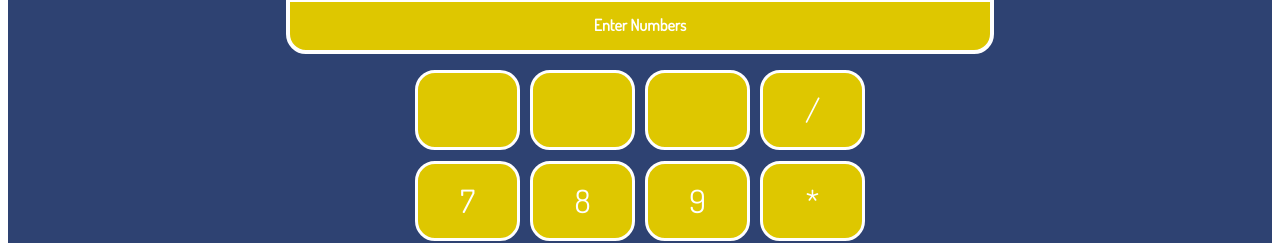
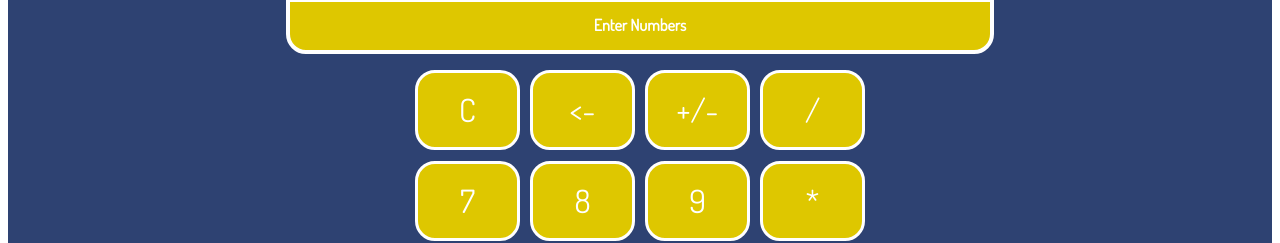
Before and after one commit to pekac45/react-calculator, a React (Create React App) app: page / in a window 1280 px wide. Shown: the part 263-506 px from the top of the page. Built offline with nearby package versions, Linux system fonts and the light colour scheme.

Commit message:
full functionality

```diff
--- a/src/components/BackButton.js
+++ b/src/components/BackButton.js
@@ -1,7 +1,13 @@
-import React from 'react';
+import React, { useContext } from 'react';
+import { NumberContext } from './NumberProvider';
 
-const BackButton = ({ buttonValue }) => {
-  return <button type="button">{buttonValue}</button>;
+const NumberButton = () => {
+  const { handleBackButton } = useContext(NumberContext);
+  return (
+    <button type="button" onClick={() => handleBackButton()}>
+      {`<-`}
+    </button>
+  );
 };
 
-export default BackButton;
+export default NumberButton;
--- a/src/components/ClearButton.js
+++ b/src/components/ClearButton.js
@@ -1,7 +1,13 @@
-import React from 'react';
+import React, { useContext } from 'react';
+import { NumberContext } from './NumberProvider';
 
-const ClearButton = ({ buttonValue }) => {
-  return <button type="button">{buttonValue}</button>;
+const NumberButton = () => {
+  const { handleClearValue } = useContext(NumberContext);
+  return (
+    <button type="button" onClick={() => handleClearValue()}>
+      C
+    </button>
+  );
 };
 
-export default ClearButton;
+export default NumberButton;
--- a/src/components/FunctionButton.js
+++ b/src/components/FunctionButton.js
@@ -1,7 +1,13 @@
-import React from "react";
+import React, { useContext } from 'react';
+import { NumberContext } from './NumberProvider';
 
-const FunctionButton = ({ buttonValue }) => {
-	return <button type="button">{buttonValue}</button>;
+const NegativeButton = ({ buttonValue }) => {
+  const { handleSetCalcFunction } = useContext(NumberContext);
+  return (
+    <button type="button" onClick={() => handleSetCalcFunction(buttonValue)}>
+      {buttonValue}
+    </button>
+  );
 };
 
-export default FunctionButton;
+export default NegativeButton;
--- a/src/components/NegativeButton.js
+++ b/src/components/NegativeButton.js
@@ -1,7 +1,13 @@
-import React from 'react';
+import React, { useContext } from 'react';
+import { NumberContext } from './NumberProvider';
 
 const NegativeButton = ({ buttonValue }) => {
-  return <button type="button">{buttonValue}</button>;
+  const { handleToggleNegative } = useContext(NumberContext);
+  return (
+    <button type="button" onClick={() => handleToggleNegative()}>
+      +/-
+    </button>
+  );
 };
 
 export default NegativeButton;
```
